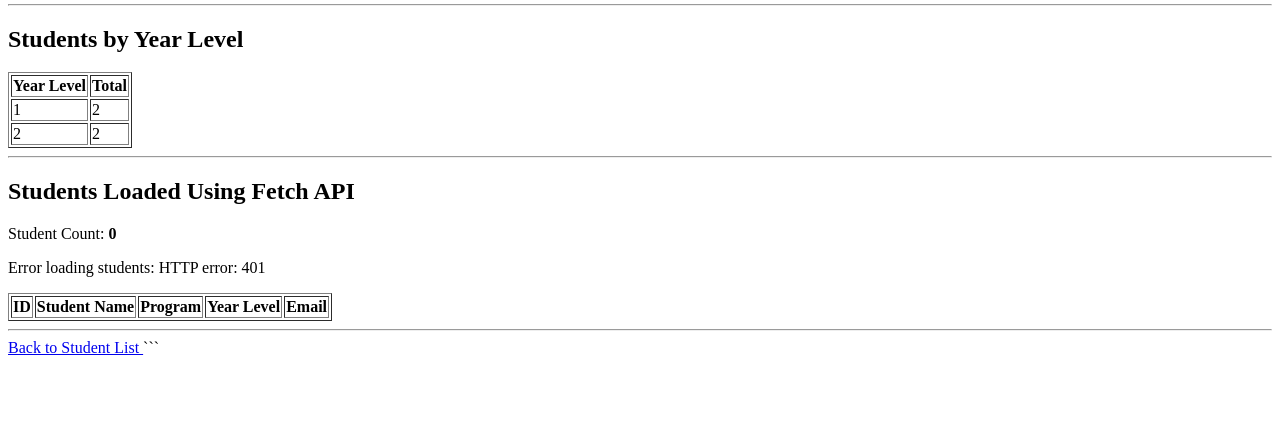
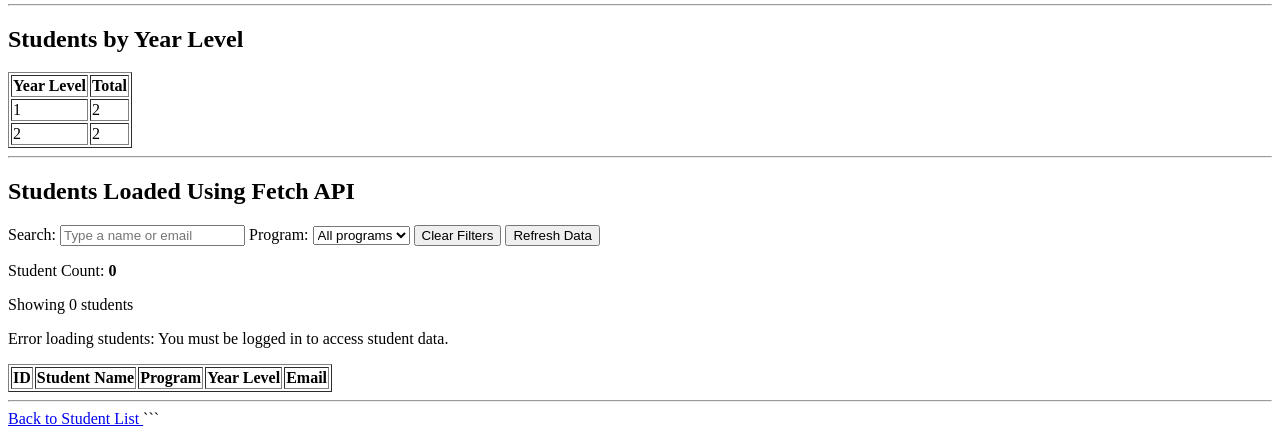
Before and after one commit to SKleine31/SKNDjangoWebApp, a Django app: page /registration/dashboard/ in a window 1280 px wide. Shown: the part 384-820 px from the top of the page. Before the commit the page ends 739 px from the top, so only its background shows below. Run offline with Django 5.2, Linux system fonts and the light colour scheme; data comes from the database, SQL or seed files in the repository; lists and menus that the app fills with data are empty.

Commit message:
Update student dashboard with Fetch API enhancements

```diff
--- a/SKNDjangoWebApp-main/registration/static/registration/js/student_dashboard.js
+++ b/SKNDjangoWebApp-main/registration/static/registration/js/student_dashboard.js
@@ -1,12 +1,29 @@
+
+let allStudents = [];
+
+const studentSearch = document.getElementById("student-search");
+const programFilter = document.getElementById("program-filter");
+const clearFilters = document.getElementById("clear-filters");
+const refreshStudents = document.getElementById("refresh-students");
+
+const studentCount = document.getElementById("student-count");
+const resultCount = document.getElementById("result-count");
+const loadingMessage = document.getElementById("loading-message");
+const errorMessage = document.getElementById("error-message");
+const studentTableBody = document.getElementById("student-table-body");
+
+
 async function loadStudents() {
-    const studentTableBody = document.getElementById("student-table-body");
-    const studentCount = document.getElementById("student-count");
-    const message = document.getElementById("dashboard-message");
+    loadingMessage.textContent = "Loading students...";
+    errorMessage.textContent = "";
+    refreshStudents.disabled = true;
 
     try {
-        message.textContent = "Loading students...";
+        const response = await fetch("/api/students/");
 
-        const response = await fetch("/api/students/");
+        if (response.status === 401) {
+            throw new Error("You must be logged in to access student data.");
+        }
 
         if (!response.ok) {
             throw new Error(`HTTP error: ${response.status}`);
@@ -14,17 +31,84 @@ async function loadStudents() {
 
         const data = await response.json();
 
+        allStudents = data.students;
+
         studentCount.textContent = data.count;
+
+        populateProgramFilter();
+        renderStudents();
+
+        loadingMessage.textContent = "";
+
+    } catch (error) {
+        console.error("Error loading students:", error);
+
+        studentCount.textContent = "0";
+        resultCount.textContent = "Showing 0 students";
         studentTableBody.innerHTML = "";
 
-        if (data.students.length === 0) {
-            message.textContent = "No student records found.";
-            return;
-        }
+        loadingMessage.textContent = "";
+        errorMessage.textContent = `Error loading students: ${error.message}`;
 
-        message.textContent = "";
+    } finally {
+        refreshStudents.disabled = false;
+    }
+}
 
-        data.students.forEach(student => {
+
+function populateProgramFilter() {
+    const currentValue = programFilter.value;
+
+    const programs = [...new Set(
+        allStudents.map(student => student.program)
+    )].sort();
+
+    programFilter.innerHTML = '<option value="">All programs</option>';
+
+    programs.forEach(program => {
+        const option = document.createElement("option");
+
+        option.value = program;
+        option.textContent = program;
+
+        programFilter.appendChild(option);
+    });
+
+    if (programs.includes(currentValue)) {
+        programFilter.value = currentValue;
+    }
+}
+
+
+function renderStudents() {
+    const searchText = studentSearch.value.toLowerCase().trim();
+    const selectedProgram = programFilter.value;
+
+    const filteredStudents = allStudents.filter(student => {
+        const matchesSearch =
+            student.student_name.toLowerCase().includes(searchText) ||
+            student.email.toLowerCase().includes(searchText);
+
+        const matchesProgram =
+            selectedProgram === "" ||
+            student.program === selectedProgram;
+
+        return matchesSearch && matchesProgram;
+    });
+
+    studentTableBody.innerHTML = "";
+
+    if (filteredStudents.length === 0) {
+        const row = document.createElement("tr");
+
+        row.innerHTML = `
+            <td colspan="5">No students match the current filters.</td>
+        `;
+
+        studentTableBody.appendChild(row);
+
+    } else {
+        filteredStudents.forEach(student => {
             const row = document.createElement("tr");
 
             row.innerHTML = `
@@ -37,14 +121,27 @@ async function loadStudents() {
 
             studentTableBody.appendChild(row);
         });
+    }
 
-    } catch (error) {
-        console.error("Error loading students:", error);
-
-        studentCount.textContent = "0";
-        studentTableBody.innerHTML = "";
-        message.textContent = `Error loading students: ${error.message}`;
-    }
+    resultCount.textContent =
+        `Showing ${filteredStudents.length} students`;
 }
 
+
+studentSearch.addEventListener("input", renderStudents);
+
+programFilter.addEventListener("change", renderStudents);
+
+
+clearFilters.addEventListener("click", () => {
+    studentSearch.value = "";
+    programFilter.value = "";
+
+    renderStudents();
+});
+
+
+refreshStudents.addEventListener("click", loadStudents);
+
+
 document.addEventListener("DOMContentLoaded", loadStudents);
--- a/SKNDjangoWebApp-main/registration/templates/registration/student_dashboard.html
+++ b/SKNDjangoWebApp-main/registration/templates/registration/student_dashboard.html
@@ -4,14 +4,13 @@
 <head>
     <title>Student Dashboard</title>
 </head>
+
 <body>
 
     <h1>Student Dashboard</h1>
 
     <h2>Total Students</h2>
-    <p>
-        {{ total_students }}
-    </p>
+    <p>{{ total_students }}</p>
 
     <hr>
 
@@ -28,11 +27,10 @@
             <td>{{ item.program }}</td>
             <td>{{ item.total }}</td>
         </tr>
+
         {% empty %}
         <tr>
-            <td colspan="2">
-                No program data available.
-            </td>
+            <td colspan="2">No program data available.</td>
         </tr>
         {% endfor %}
     </table>
@@ -52,31 +50,53 @@
             <td>{{ item.year_level }}</td>
             <td>{{ item.total }}</td>
         </tr>
+
         {% empty %}
         <tr>
-            <td colspan="2">
-                No year-level data available.
-            </td>
+            <td colspan="2">No year-level data available.</td>
         </tr>
         {% endfor %}
     </table>
 
     <hr>
 
-    <!-- Module 06 AJAX / Fetch API Section -->
+    <h2>Students Loaded Using Fetch API</h2>
 
-    <h2>Students Loaded Using Fetch API</h2>
+    <label for="student-search">Search:</label>
+
+    <input
+        type="text"
+        id="student-search"
+        placeholder="Type a name or email"
+    >
+
+    <label for="program-filter">Program:</label>
+
+    <select id="program-filter">
+        <option value="">All programs</option>
+    </select>
+
+    <button id="clear-filters" type="button">
+        Clear Filters
+    </button>
+
+    <button id="refresh-students" type="button">
+        Refresh Data
+    </button>
 
     <p>
         Student Count:
         <strong id="student-count">0</strong>
     </p>
 
-    <p id="dashboard-message">
-        Loading students...
-    </p>
+    <p id="result-count">Showing 0 students</p>
+
+    <p id="loading-message">Loading students...</p>
+
+    <p id="error-message"></p>
 
     <table border="1">
+
         <thead>
             <tr>
                 <th>ID</th>
@@ -89,6 +109,7 @@
 
         <tbody id="student-table-body">
         </tbody>
+
     </table>
 
     <hr>
@@ -97,8 +118,8 @@
         Back to Student List
     </a>
 
-    <!-- Module 06 JavaScript -->
     {% load static %}
+
     <script src="{% static 'registration/js/student_dashboard.js' %}"></script>
 
 </body>
```
